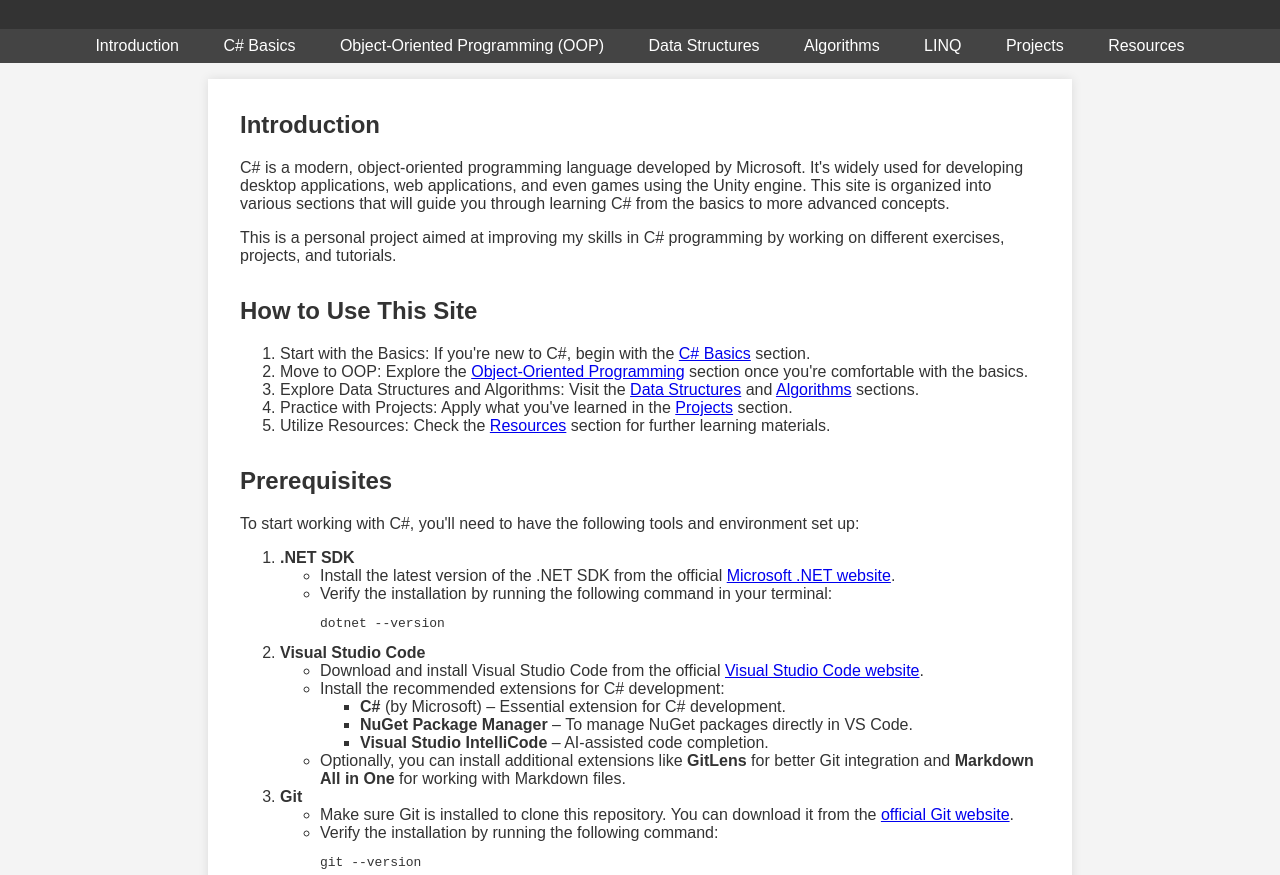
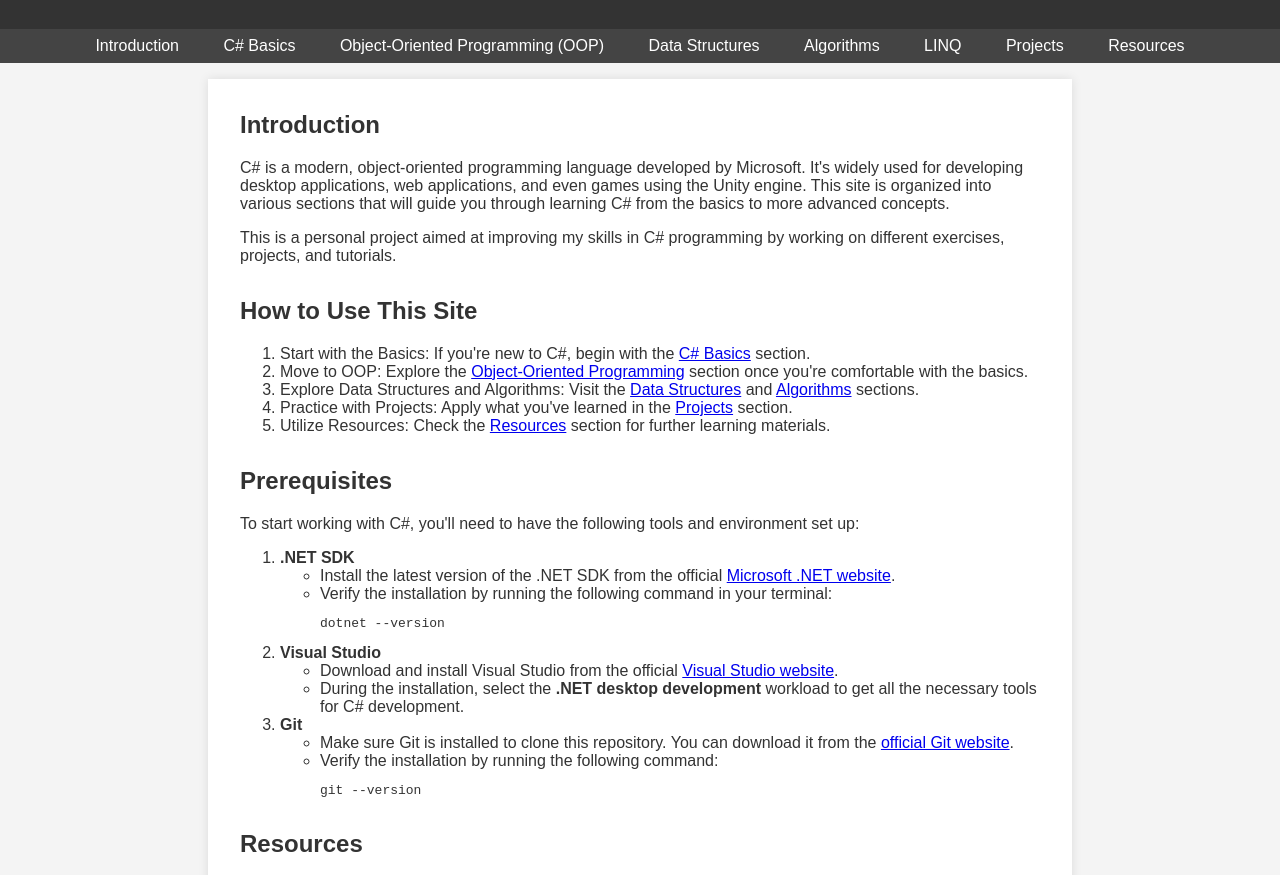
Before and after one commit to TheCelestialMarauder/HowToCsharp, a plain HTML site: page docs/index.html in a window 1280 px wide. Shown: the part 90-965 px from the top of the page. Drawn offline with Linux system fonts and the light colour scheme.

Commit message:
"Update Visual Studio Code section in docs to refer to Visual Studio instead, removing extension installation instructions."

```diff
--- a/docs/index.html
+++ b/docs/index.html
@@ -98,36 +98,18 @@
             </ul>
           </li>
           <li>
-            <strong>Visual Studio Code</strong>
+            <strong>Visual Studio</strong>
             <ul>
               <li>
-                Download and install Visual Studio Code from the official
-                <a href="https://code.visualstudio.com/" target="_blank"
-                  >Visual Studio Code website</a
+                Download and install Visual Studio from the official
+                <a href="https://visualstudio.microsoft.com/" target="_blank"
+                  >Visual Studio website</a
                 >.
               </li>
               <li>
-                Install the recommended extensions for C# development:
-                <ul>
-                  <li>
-                    <strong>C#</strong> (by Microsoft) – Essential extension for
-                    C# development.
-                  </li>
-                  <li>
-                    <strong>NuGet Package Manager</strong> – To manage NuGet
-                    packages directly in VS Code.
-                  </li>
-                  <li>
-                    <strong>Visual Studio IntelliCode</strong> – AI-assisted
-                    code completion.
-                  </li>
-                </ul>
-              </li>
-              <li>
-                Optionally, you can install additional extensions like
-                <strong>GitLens</strong> for better Git integration and
-                <strong>Markdown All in One</strong> for working with Markdown
-                files.
+                During the installation, select the
+                <strong>.NET desktop development</strong> workload to get all
+                the necessary tools for C# development.
               </li>
             </ul>
           </li>
```
